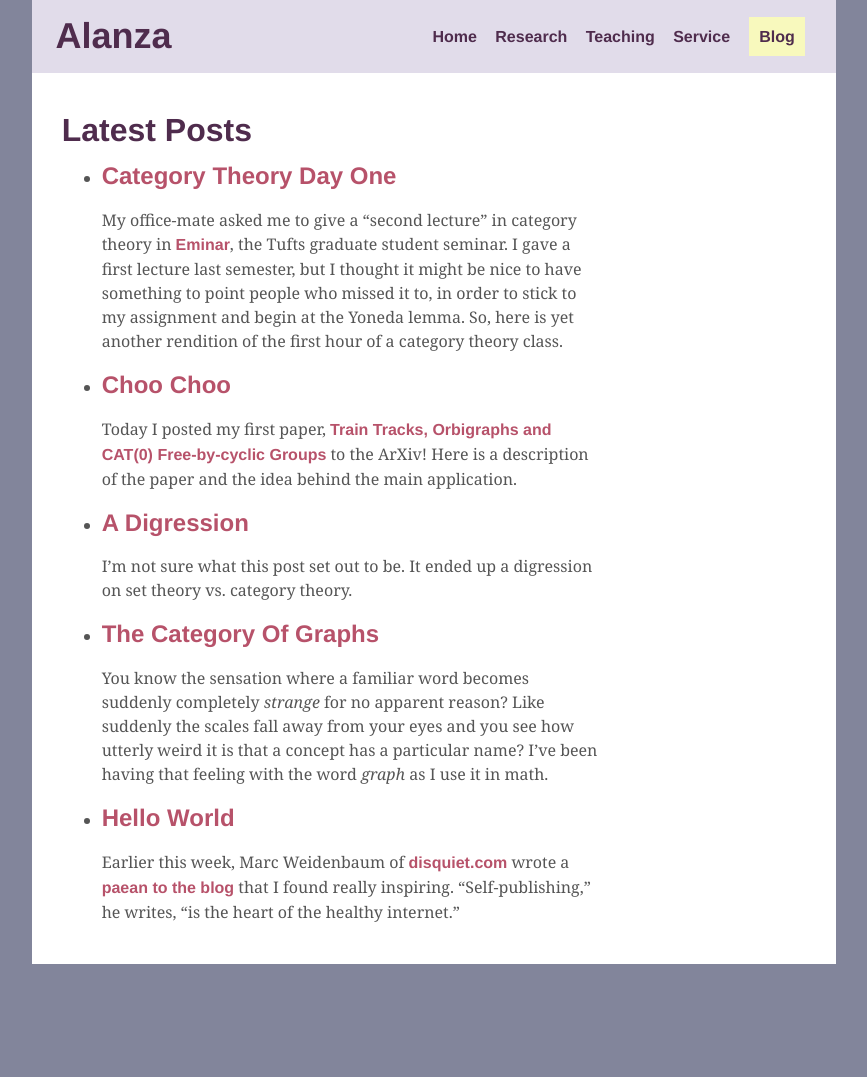
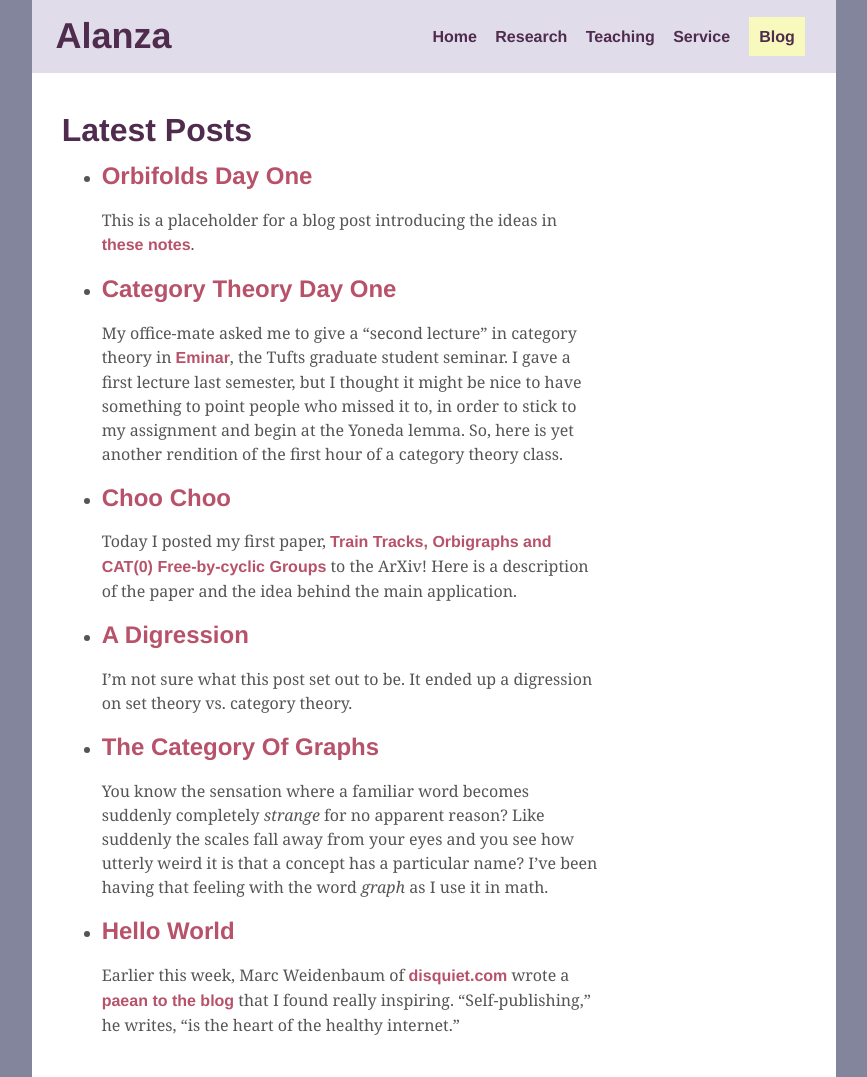
Before and after one commit to ryleelyman/Site, a Jekyll site: the page built from blog.html, in a window 1280 px wide. Shown: the whole page, without its empty margins (206-1073 px from the left). Built offline with Jekyll 4.4.1, drawn with Linux system fonts in a browser that asks for light colours; before the commit the page ends 964 px from its top, so only the background shows below that.

Commit message:
added stub for new blog post

```diff
--- /dev/null
+++ b/_posts/2020-07-05-Orbifolds-Day-One.md
@@ -0,0 +1,3 @@
+This is a placeholder for a blog post introducing the ideas in [these notes][Notes].
+
+[Notes]: {{ "assets/pdfs/OrbifoldNotes1.pdf" | relative_url }}
```
Also changed, not shown: research.md (+1 -1 lines), 9 other files.
